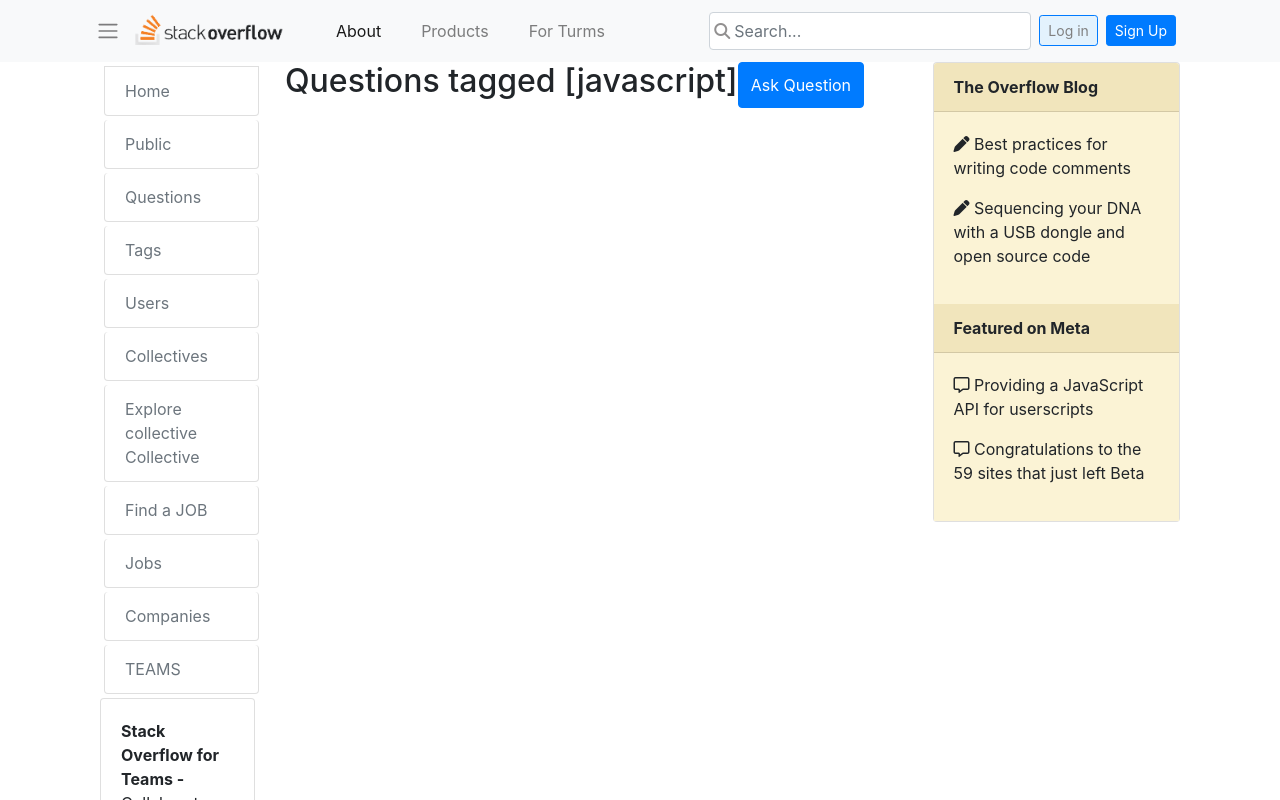
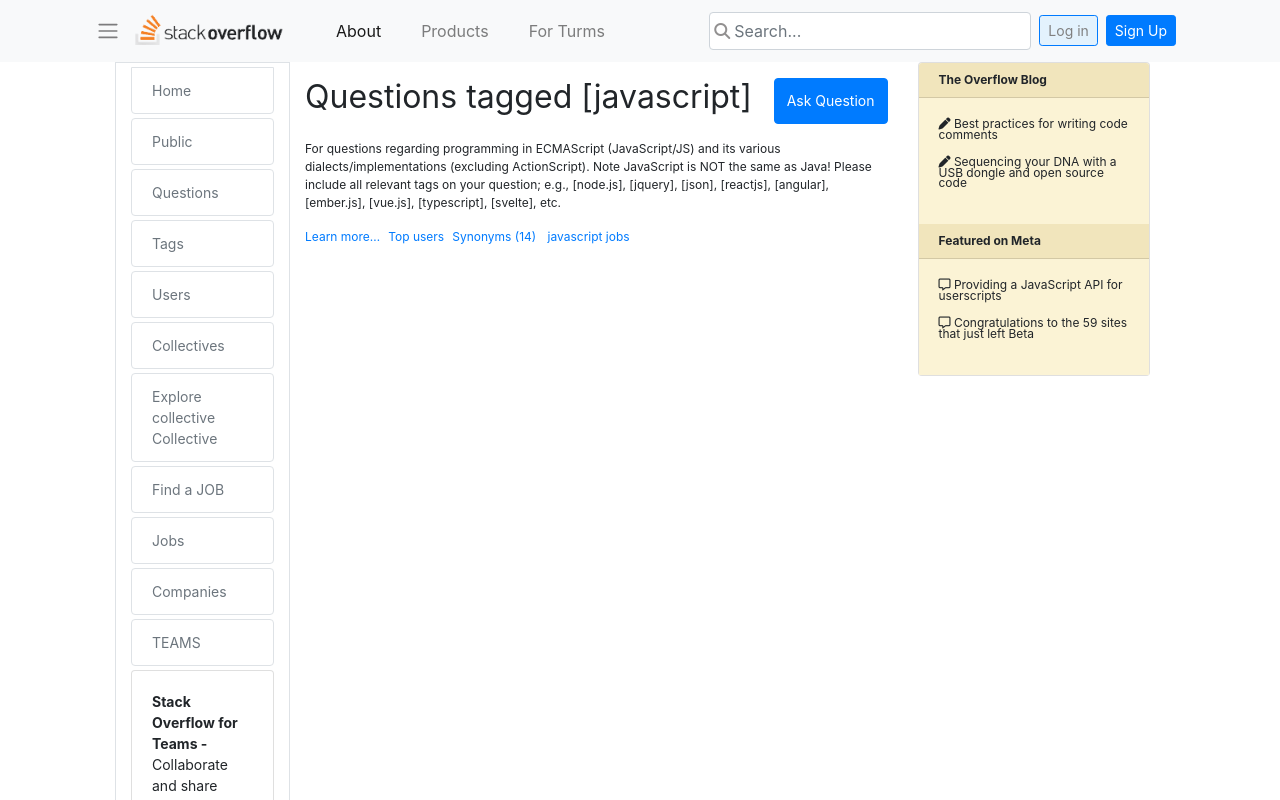
Before and after one commit to codewithdolly/hicoder--stackoverflow--project-8, a React (Create React App) app: page / in a window 1280 px wide. Shown: the top 800 px of the page. Built offline with nearby package versions, Linux system fonts and the light colour scheme.

Commit message:
Update Questions.js

```diff
--- a/src/Components/Questions/Questions.js
+++ b/src/Components/Questions/Questions.js
@@ -5,14 +5,18 @@ import Qimg from "../Images/question.png";
 const Questions = () => {
   return (
     <>
-      <div className="container questions">
-        <div className="row  m-0 p-0">
-          <div className="questions--LeftSidebar col-md-2">
+      <div className="container-fluid questions">
+        <div className="row" style={{ margin: "0 8%" }}>
+          <div
+            className="questions--LeftSidebar col-md-2 border"
+            style={{ fontSize: "14px", overflowY: "scroll" }}
+          >
             {sideTabs.map((tab) => {
               return (
                 <button
-                  className=" btn text-muted list-group-item list-group-item-action m-1"
+                  className=" btn text-muted list-group-item border list-group-item-action my-1"
                   href="#list-item-1"
+                  style={{ fontSize: "14px" }}
                 >
                   {tab}
                 </button>
@@ -25,7 +29,7 @@ const Questions = () => {
                   <b>Stack Overflow for Teams -</b>Collaborate and share
                   knowledge with a private group.
                 </p>
-                <img src={Qimg} alt="IMG" />
+                <img src={Qimg} alt="IMG" width="120px" />
                 <button className="btn btn-primary btn-sm">
                   Create a free Team
                 </button>
@@ -33,27 +37,86 @@ const Questions = () => {
               </div>
             </div>
           </div>
-          <div className="questions--body  col-md-7">
-            <div className="d-flex">
-              <h2>Questions tagged [javascript]</h2>
-              <button className="btn btn-primary btn-small">
+          <div
+            className="questions--body col-md-7"
+            style={{ fontSize: "12px" }}
+          >
+            <div className="d-flex justify-content-between my-3">
+              <h2 className="font-weight-normal">
+                Questions tagged [javascript]
+              </h2>
+              <button
+                className="btn btn-primary btn-small"
+                style={{ fontSize: "14px" }}
+              >
                 Ask Question
               </button>
             </div>
+            <p>
+              For questions regarding programming in ECMAScript (JavaScript/JS)
+              and its various dialects/implementations (excluding ActionScript).
+              Note JavaScript is NOT the same as Java! Please include all
+              relevant tags on your question; e.g., [node.js], [jquery], [json],
+              [reactjs], [angular], [ember.js], [vue.js], [typescript],
+              [svelte], etc.
+            </p>
+            <Link className="mr-2" to="/">
+              Learn more…
+            </Link>
+            <Link className="mr-2" to="/">
+              Top users
+            </Link>
+            <Link className="mr-2" to="/">
+              Synonyms (14)
+            </Link>{" "}
+            <Link className="mr-2" to="/">
+              javascript jobs
+            </Link>
           </div>
-          <div className="questions-rightSidebar  col-md-3">
+          <div
+            className="questions-rightSidebar col-md-3"
+            style={{ fontSize: "12px", lineHeight: "10px" }}
+          >
             <div className="card">
-              <div className="card-header" style={{backgroundColor:"rgb(241, 229, 188)"}}>  <b>The Overflow Blog</b></div>
-              <div className="card-body" style={{backgroundColor:"rgb(251, 243, 213)"}}>
-                <p><i class="fas fa-pen"></i> Best practices for writing code comments</p>
+              <div
+                className="card-header"
+                style={{ backgroundColor: "rgb(241, 229, 188)" }}
+              >
+                {" "}
+                <b>The Overflow Blog</b>
+              </div>
+              <div
+                className="card-body"
+                style={{ backgroundColor: "rgb(251, 243, 213)" }}
+              >
                 <p>
-                <i class="fas fa-pen"></i> Sequencing your DNA with a USB dongle and open source code
+                  <i class="fas fa-pen"></i> Best practices for writing code
+                  comments
+                </p>
+                <p>
+                  <i class="fas fa-pen"></i> Sequencing your DNA with a USB
+                  dongle and open source code
                 </p>
               </div>
-              <div className="card-header"  style={{backgroundColor:"rgb(241, 229, 188)"}}> <b>Featured on Meta</b></div>
-              <div className="card-body" style={{backgroundColor:"rgb(251, 243, 213)"}}>
-                <p><i class="far fa-comment-alt"></i> Providing a JavaScript API for userscripts</p>
-                <p><i class="far fa-comment-alt"></i> Congratulations to the 59 sites that just left Beta</p>
+              <div
+                className="card-header"
+                style={{ backgroundColor: "rgb(241, 229, 188)" }}
+              >
+                {" "}
+                <b>Featured on Meta</b>
+              </div>
+              <div
+                className="card-body"
+                style={{ backgroundColor: "rgb(251, 243, 213)" }}
+              >
+                <p>
+                  <i class="far fa-comment-alt"></i> Providing a JavaScript API
+                  for userscripts
+                </p>
+                <p>
+                  <i class="far fa-comment-alt"></i> Congratulations to the 59
+                  sites that just left Beta
+                </p>
               </div>
             </div>
           </div>
```
